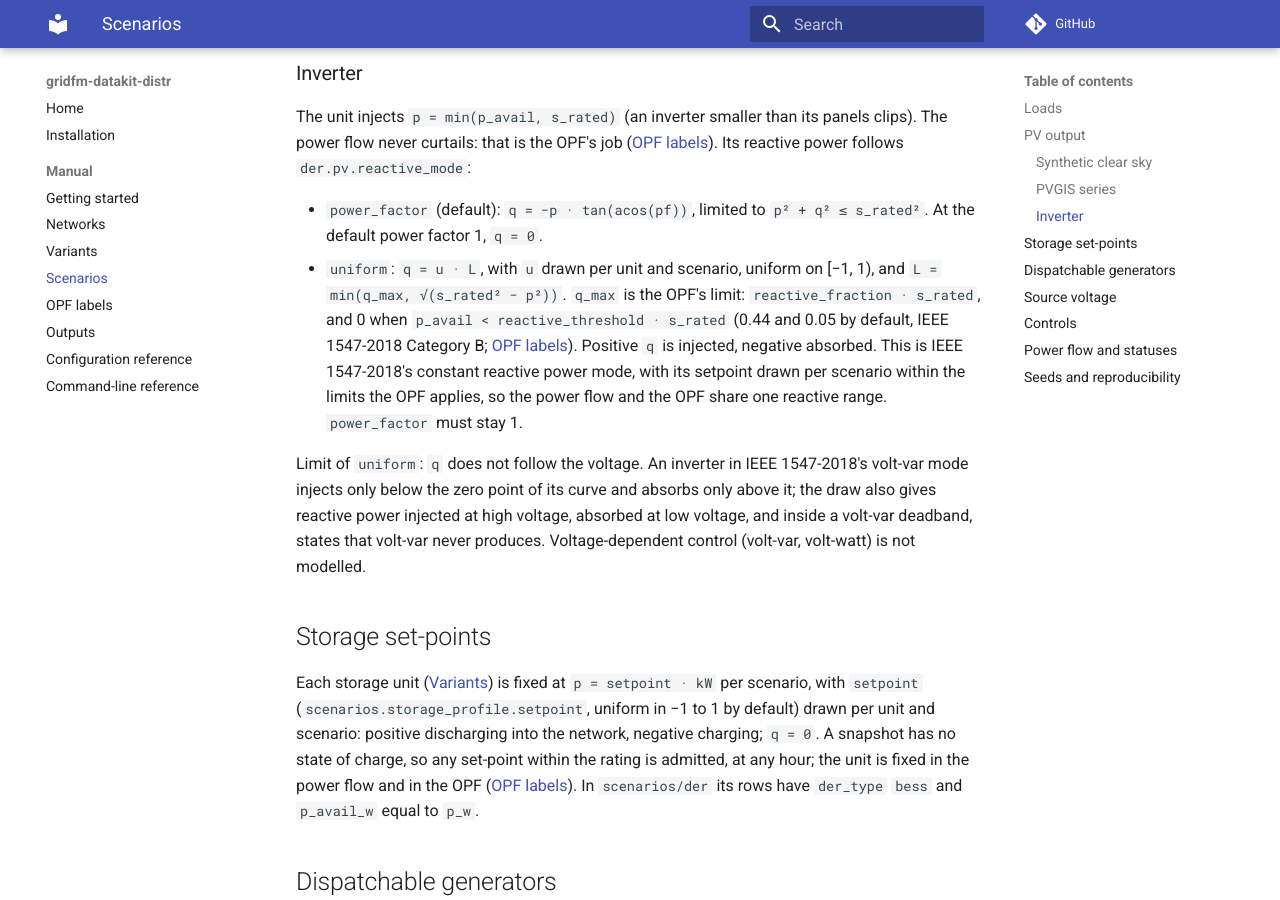
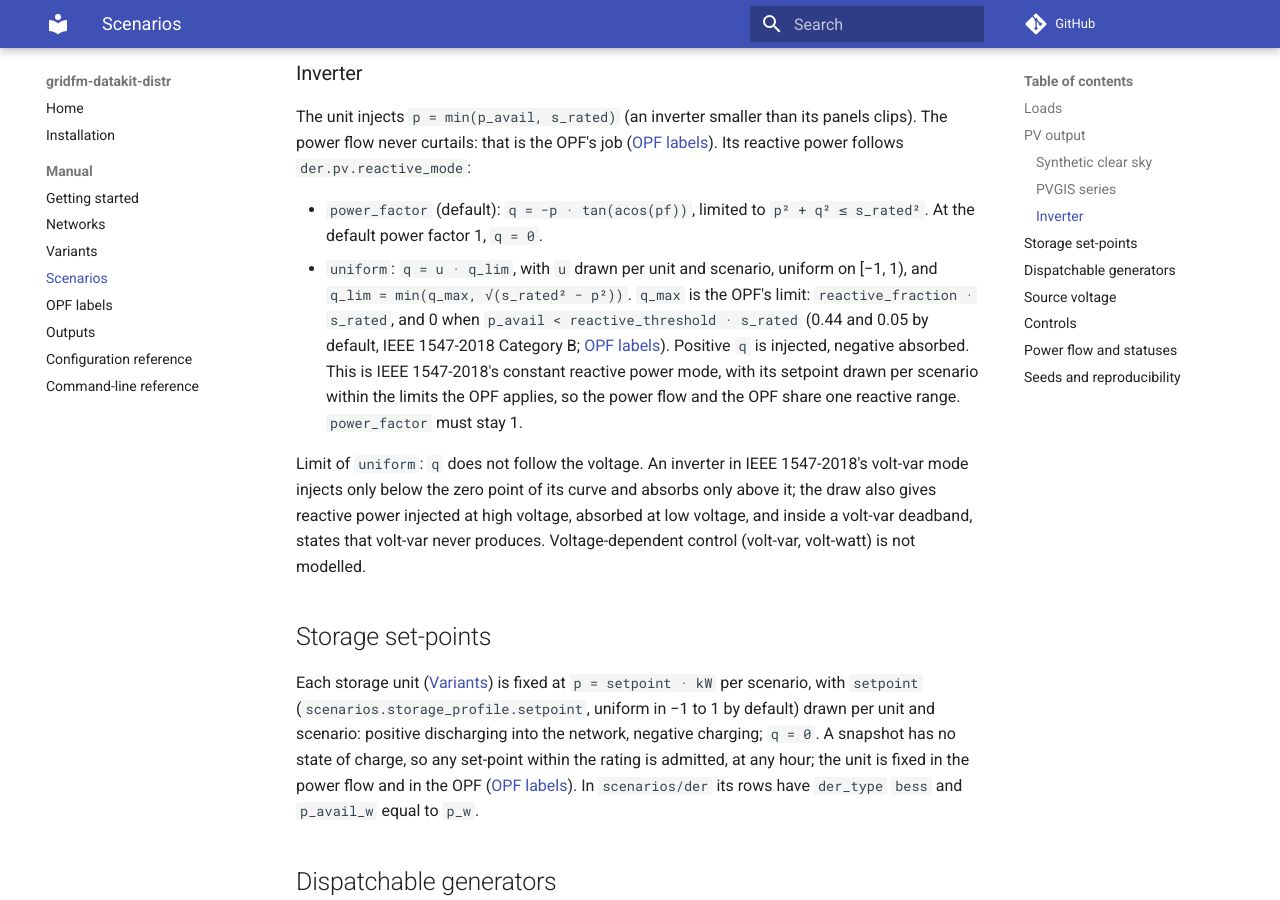
Before and after one commit to gridfm/gridfm-datakit-distr, an MkDocs documentation site: the page built from docs/manual/scenarios.md, in a window 1280 px wide and 900 px high, scrolled down 4830 px. Built offline with MkDocs 1.6.1 and Material for MkDocs 9.7.7, drawn with Linux system fonts in a browser that asks for light colours; comment, search, counter and statistics services are not loaded.

Commit message:
docs: name the PV reactive limit q_lim, apart from the load level
Signed-off-by: cardef <carmine.dellefemine@gmail.com>

```diff
--- a/docs/manual/scenarios.md
+++ b/docs/manual/scenarios.md
@@ -184,8 +184,8 @@ follows `der.pv.reactive_mode`:
 
 - `power_factor` (default): `q = −p · tan(acos(pf))`, limited to `p² + q² ≤ s_rated²`. At the
   default power factor 1, `q = 0`.
-- `uniform`: `q = u · L`, with `u` drawn per unit and scenario, uniform on [−1, 1), and
-  `L = min(q_max, √(s_rated² − p²))`. `q_max` is the OPF's limit: `reactive_fraction · s_rated`, and
+- `uniform`: `q = u · q_lim`, with `u` drawn per unit and scenario, uniform on [−1, 1), and
+  `q_lim = min(q_max, √(s_rated² − p²))`. `q_max` is the OPF's limit: `reactive_fraction · s_rated`, and
   0 when `p_avail < reactive_threshold · s_rated` (0.44 and 0.05 by default, IEEE 1547-2018
   Category B; [OPF labels](opf.md#the-problem)). Positive `q` is injected, negative absorbed. This
   is IEEE 1547-2018's constant reactive power mode, with its setpoint drawn per scenario within
```
Also changed, not shown: 1 other file.
